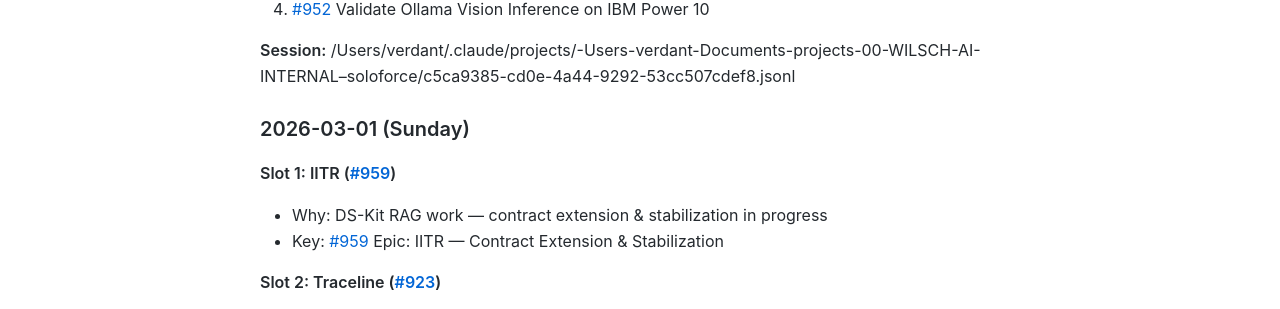
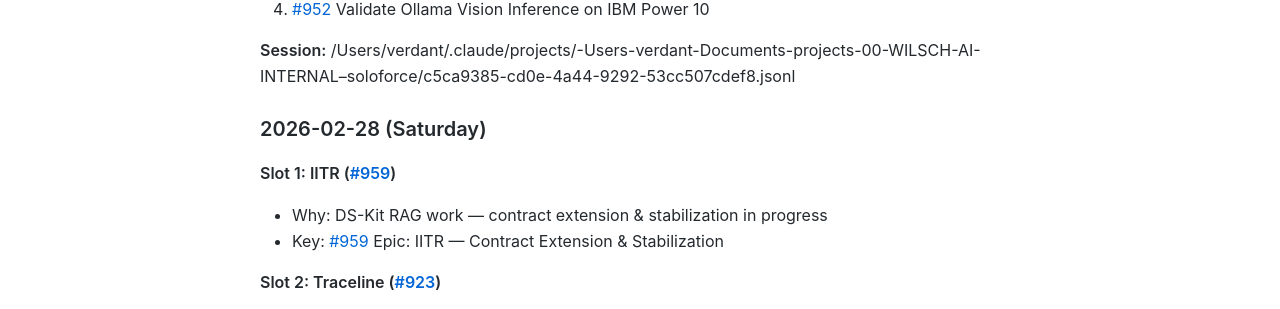
Before and after one commit to MariusWilsch/public-wilsch-ai-pages, a Jekyll site: the page built from project/soloforce/monthly-plan-2026-02-23-to-2026-03-31.md, in a window 1280 px wide and 900 px high, scrolled down 9171 px. Shown: the part 306-615 px from the top of the window. Built offline with Jekyll 4.4.1, drawn with Linux system fonts in a browser that asks for light colours; our own code applies the rules of GitHub Pages for plain Markdown files.

Commit message:
Sync from hippocampus 2026-02-28

```diff
--- a/project/soloforce/monthly-plan-2026-02-23-to-2026-03-31.md
+++ b/project/soloforce/monthly-plan-2026-02-23-to-2026-03-31.md
@@ -267,7 +267,7 @@ First monthly plan. Testing: if monthly pre-decides direction and daily enforces
 
 **Session:** /Users/verdant/.claude/projects/-Users-verdant-Documents-projects-00-WILSCH-AI-INTERNAL--soloforce/c5ca9385-cd0e-4a44-9292-53cc507cdef8.jsonl
 
-### 2026-03-01 (Sunday)
+### 2026-02-28 (Saturday)
 
 **Slot 1: IITR ([#959](https://github.com/DaveX2001/deliverable-tracking/issues/959))**
 - Why: DS-Kit RAG work — contract extension & stabilization in progress
```
